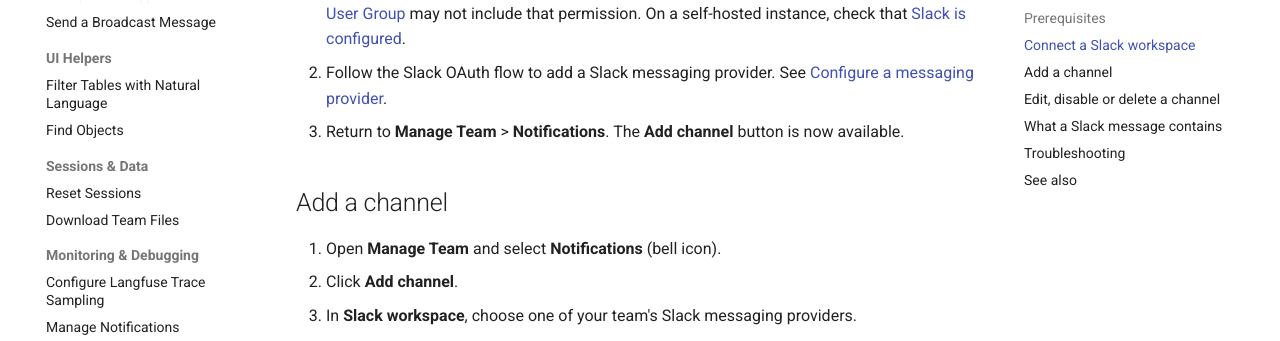
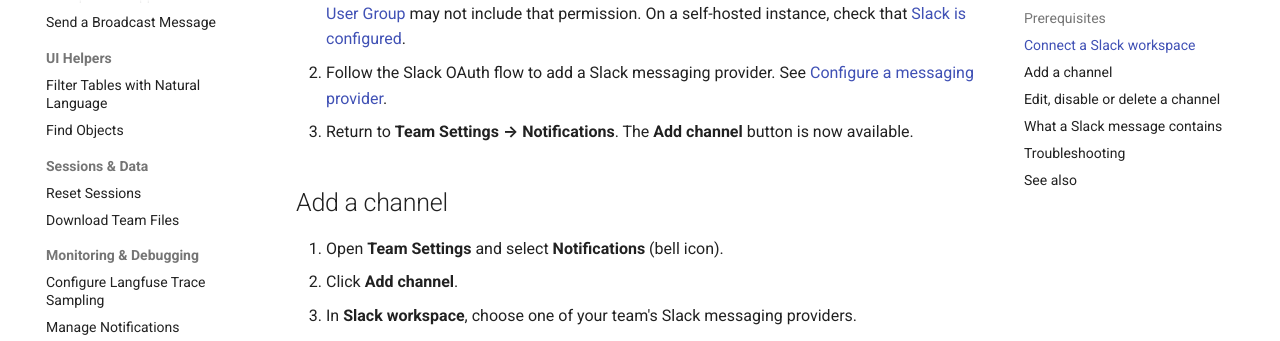
Before and after one commit to dimagi/open-chat-studio-docs, an MkDocs documentation site: the page built from docs/how-to/send_notifications_to_slack.md, in a window 1280 px wide and 900 px high, scrolled down 1018 px. Shown: the part 138-479 px from the top of the window. Built offline with MkDocs 1.6.1 and Material for MkDocs 9.7.7, drawn with Linux system fonts in a browser that asks for light colours; a script that is not in the unit is left out; comment, search, counter and statistics services are not loaded.

Commit message:
Accuray fixes from review comments

```diff
--- a/docs/how-to/send_notifications_to_slack.md
+++ b/docs/how-to/send_notifications_to_slack.md
@@ -36,12 +36,12 @@
    On a self-hosted instance, check that [Slack is configured](../tech-hub/slack_notifications_self_hosted.md).
 2. Follow the Slack OAuth flow to add a Slack messaging provider.
    See [Configure a messaging provider](../tutorials/configure_msg_providers.md).
-3. Return to **Manage Team** > **Notifications**.
+3. Return to **Team Settings → Notifications**.
    The **Add channel** button is now available.
 
 ## Add a channel
 
-1. Open **Manage Team** and select **Notifications** (bell icon).
+1. Open **Team Settings** and select **Notifications** (bell icon).
 2. Click **Add channel**.
 3. In **Slack workspace**, choose one of your team's Slack messaging providers.
 4. In **Channel name**, enter the Slack channel to post to, such as `#alerts`.
```
Also changed, not shown: docs/concepts/team/notifications.md (+1 -1 lines).
